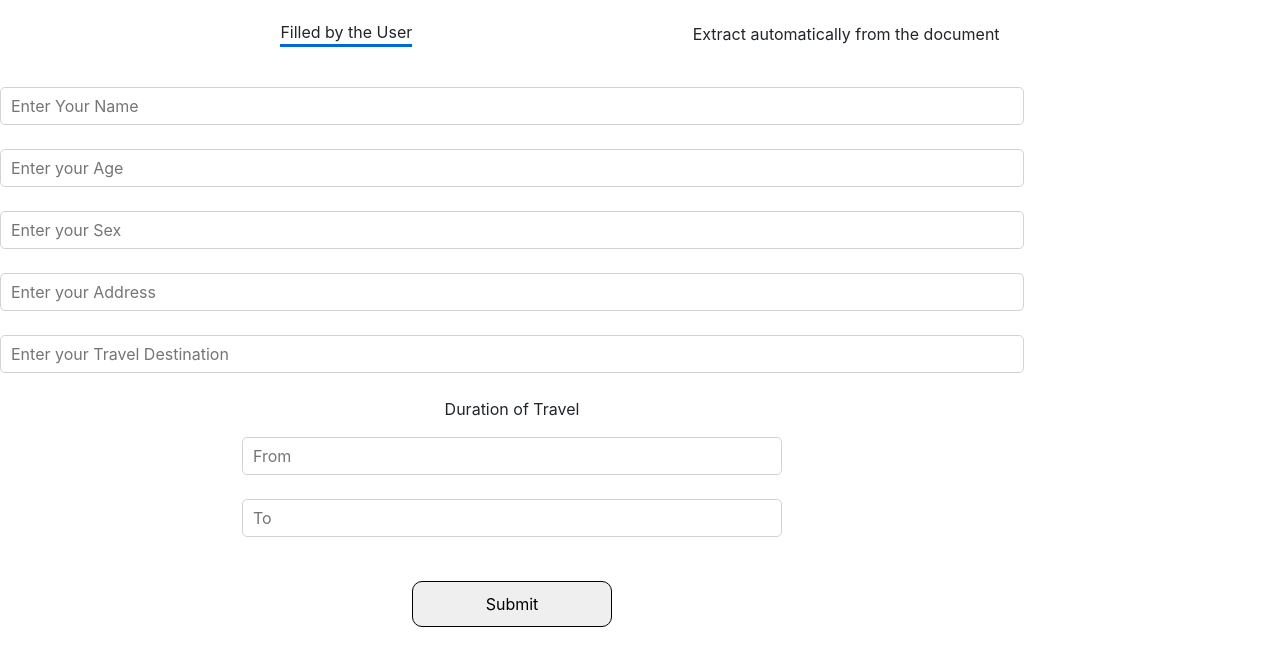
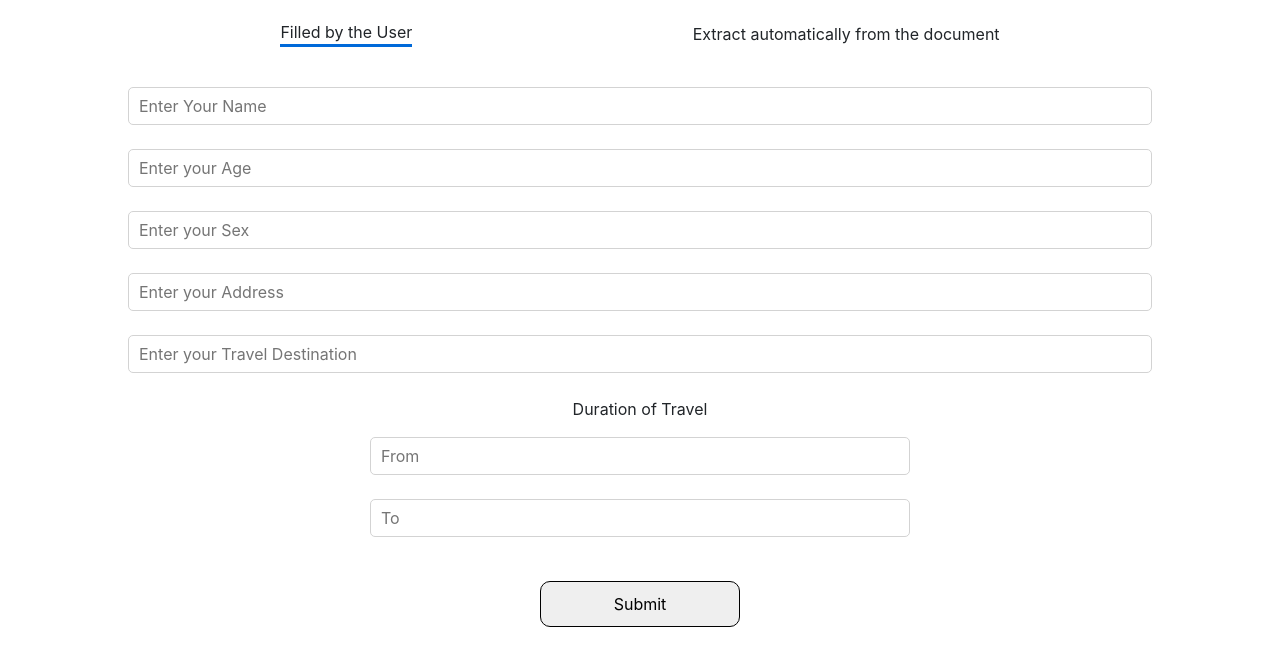
Before and after one commit to TheDa21crj/Travel, a React (Create React App) app in the folder front/: page / in a window 1280 px wide. Both pictures are taken after a click on the element "Filled by the User". Shown: the top 666 px of the page. Built offline with nearby package versions, Linux system fonts and the light colour scheme.

Commit message:
Update User.jsx

```diff
--- a/front/src/Components/User.jsx
+++ b/front/src/Components/User.jsx
@@ -35,7 +35,7 @@ export default function User() {
   };
 
   return (
-    <div>
+    <div className="UserMdiv">
       <div className="InpPDiv">
         <input
           type="text"
```
